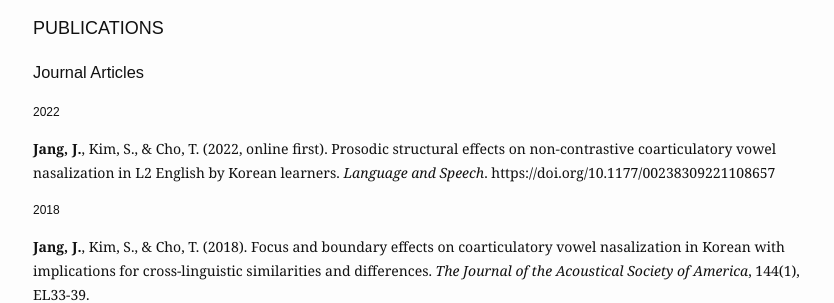
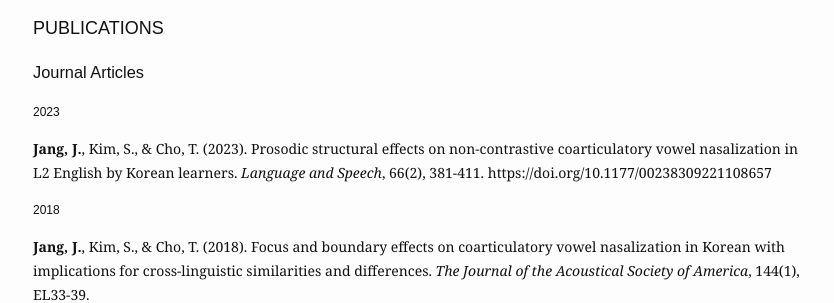
Before and after one commit to jiyoungj/jiyoungj.github.io, a Jekyll site: the page built from research.md, in a window 1280 px wide and 900 px high. Shown: the part 205-508 px from the top of the window, without its empty margins (222-1056 px from the left). Built offline with Jekyll 4.4.1, drawn with Linux system fonts in a browser that asks for light colours; some web fonts are replaced.

Commit message:
Update research.md

```diff
--- a/research.md
+++ b/research.md
@@ -12,9 +12,9 @@ Phonetics, L2 phonetics, prosody, speech production and perception, computationa
 <h3 style="font-size:18px">PUBLICATIONS</h3>
  <h3>Journal Articles</h3>
 
-  <h4>2022</h4>
+  <h4>2023</h4>
 
-   <b>Jang, J.</b>, Kim, S., & Cho, T. (2022, online first). Prosodic structural effects on non-contrastive coarticulatory vowel nasalization in L2 English by Korean learners. <em>Language and Speech</em>. https://doi.org/10.1177/00238309221108657
+   <b>Jang, J.</b>, Kim, S., & Cho, T. (2023). Prosodic structural effects on non-contrastive coarticulatory vowel nasalization in L2 English by Korean learners. <em>Language and Speech</em>, 66(2), 381-411. https://doi.org/10.1177/00238309221108657
 
   <h4>2018</h4>
 
```
